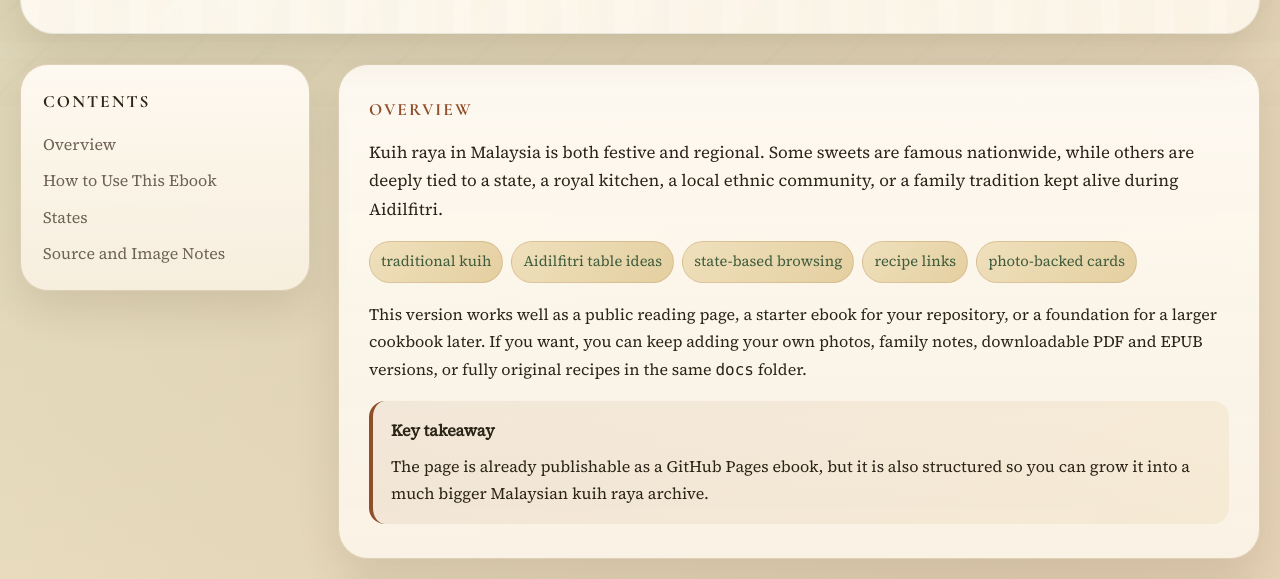
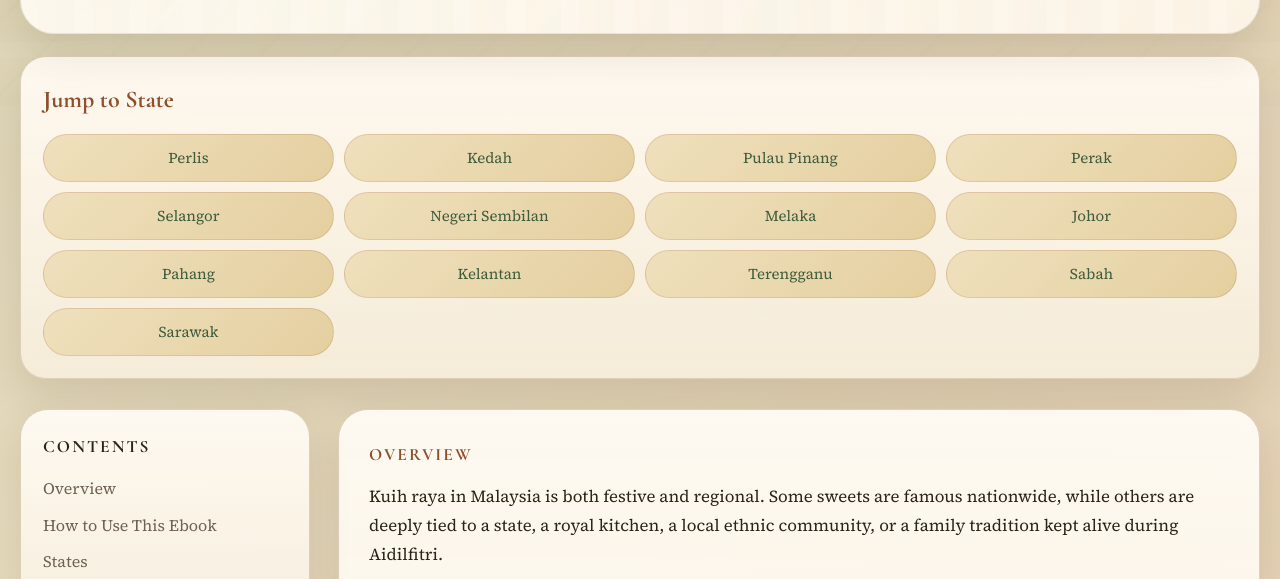
Before and after one commit to muszyolo/malaysia-kuih-raya-ebook, a plain HTML site: page index.html in a window 1280 px wide. Shown: the part 678-1257 px from the top of the page. Drawn offline with nearby package versions, Linux system fonts and the light colour scheme.

Commit message:
Add state navigation strip

```diff
--- a/index.html
+++ b/index.html
@@ -292,6 +292,43 @@
         margin-top: 18px;
       }
 
+      .state-nav {
+        margin-top: 22px;
+        border: 1px solid var(--line);
+        border-radius: 26px;
+        padding: 22px;
+        background:
+          linear-gradient(180deg, rgba(255, 250, 242, 0.96), rgba(246, 237, 219, 0.93));
+        box-shadow: var(--shadow);
+      }
+
+      .state-nav h2 {
+        margin: 0 0 14px;
+        color: var(--accent);
+      }
+
+      .state-nav-grid {
+        display: grid;
+        grid-template-columns: repeat(4, minmax(0, 1fr));
+        gap: 10px;
+      }
+
+      .state-nav a {
+        display: block;
+        padding: 10px 12px;
+        border-radius: 999px;
+        text-decoration: none;
+        text-align: center;
+        color: var(--deep);
+        background: linear-gradient(135deg, #efe0bc, #e4cfa0);
+        border: 1px solid rgba(143, 79, 43, 0.16);
+        font-size: 0.94rem;
+      }
+
+      .state-nav a:hover {
+        background: linear-gradient(135deg, #e7d19f, #dcc28a);
+      }
+
       .state-card {
         position: relative;
         border: 1px solid var(--line);
@@ -375,7 +412,8 @@
       @media (max-width: 960px) {
         .metrics,
         .layout,
-        .state-grid {
+        .state-grid,
+        .state-nav-grid {
           grid-template-columns: 1fr;
         }
 
@@ -406,6 +444,25 @@
           <div class="metric"><strong>13</strong><span>state cards now include visuals</span></div>
           <div class="metric"><strong>20+</strong><span>starter recipe and culture links</span></div>
           <div class="metric"><strong>HTML</strong><span>easy to edit directly in GitHub</span></div>
+        </div>
+      </section>
+
+      <section class="state-nav">
+        <h2>Jump to State</h2>
+        <div class="state-nav-grid">
+          <a href="#perlis">Perlis</a>
+          <a href="#kedah">Kedah</a>
+          <a href="#penang">Pulau Pinang</a>
+          <a href="#perak">Perak</a>
+          <a href="#selangor">Selangor</a>
+          <a href="#negeri-sembilan">Negeri Sembilan</a>
+          <a href="#melaka">Melaka</a>
+          <a href="#johor">Johor</a>
+          <a href="#pahang">Pahang</a>
+          <a href="#kelantan">Kelantan</a>
+          <a href="#terengganu">Terengganu</a>
+          <a href="#sabah">Sabah</a>
+          <a href="#sarawak">Sarawak</a>
         </div>
       </section>
 
```
